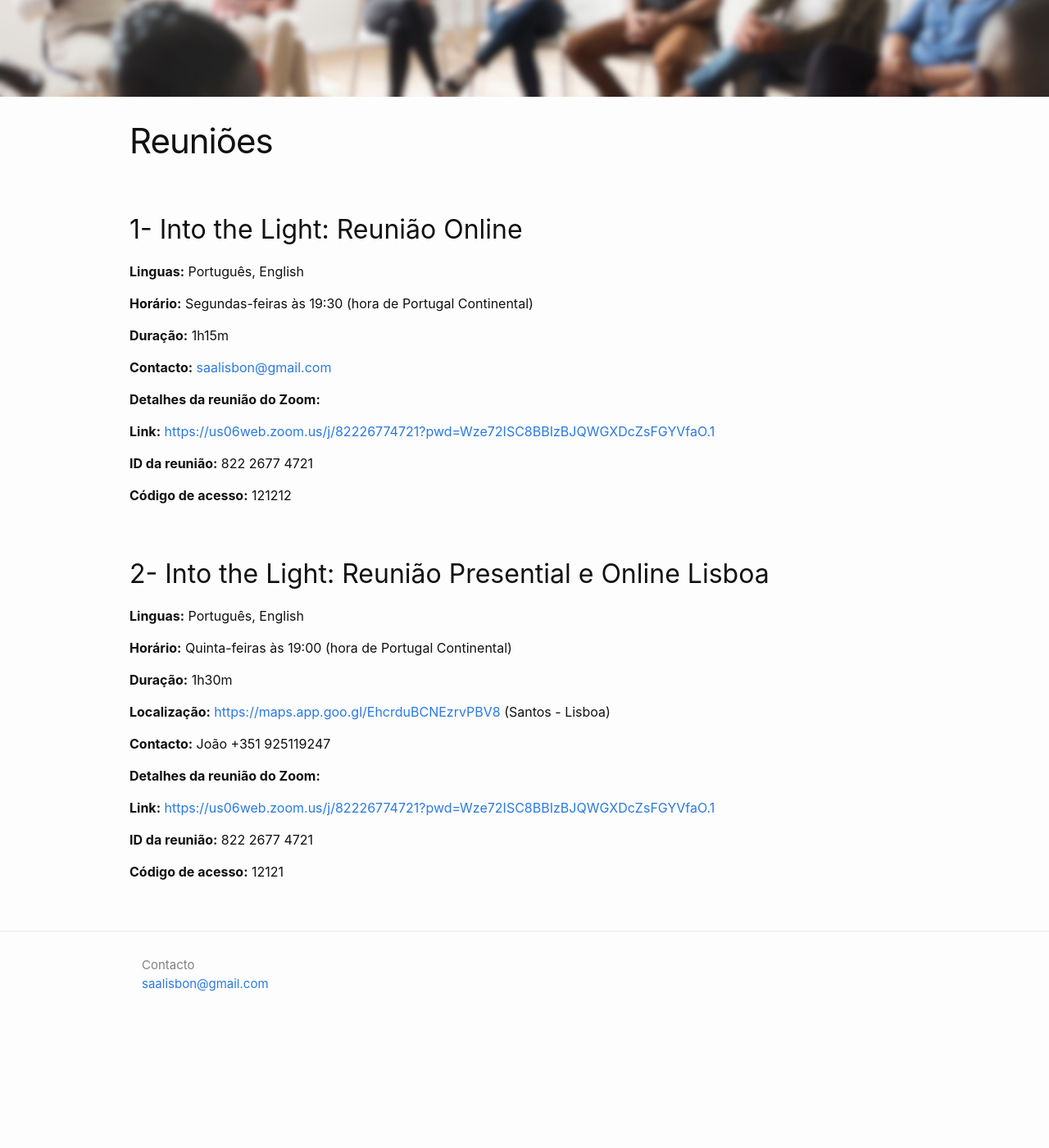
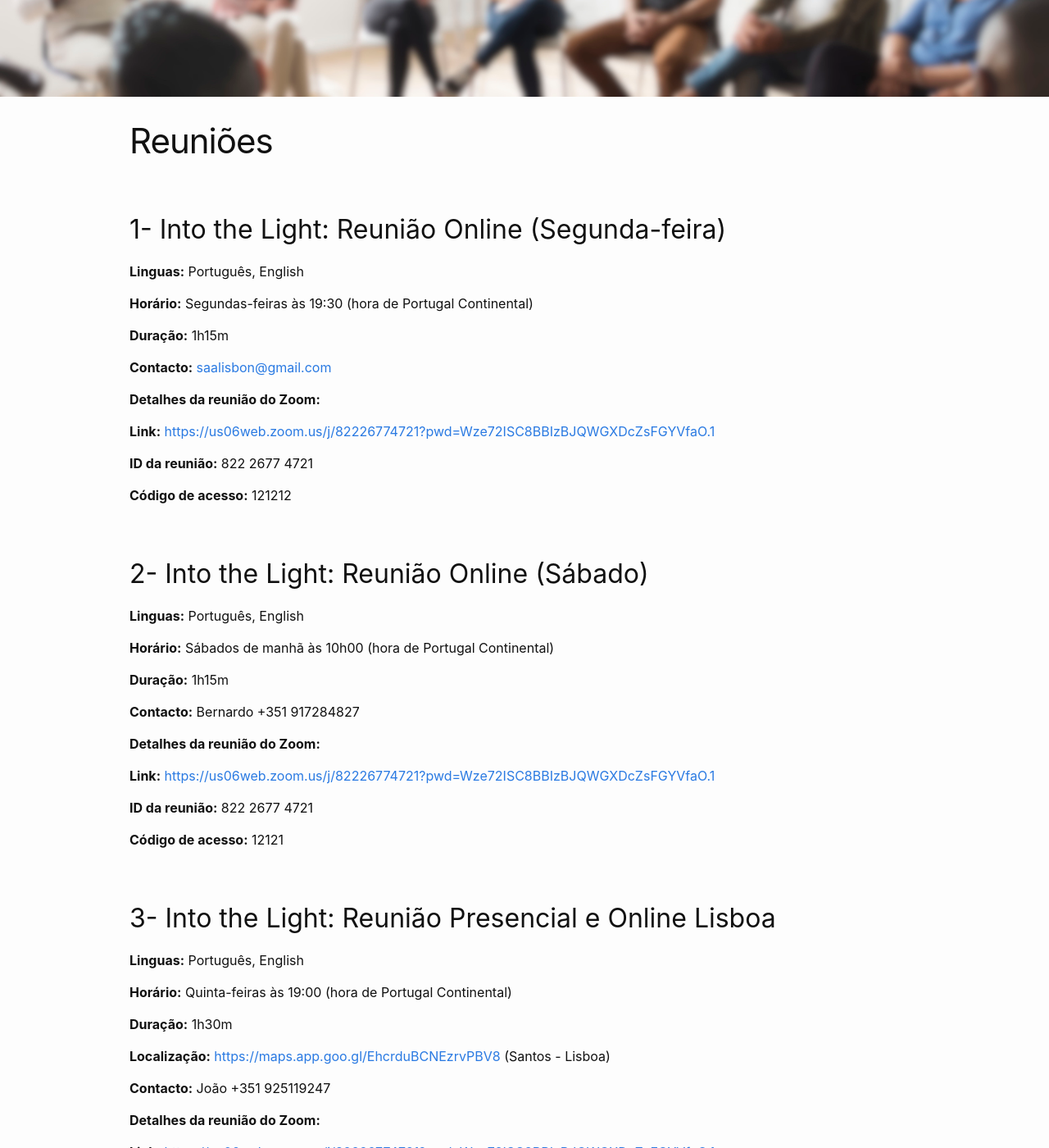
Before and after one commit to asaportugal/asaportugal.github.io, a Jekyll site: the page built from m4_reunioes.md, in a window 1280 px wide and 1400 px high, scrolled down 316 px. Shown: the whole window at 82% size. Built offline with Jekyll 4.4.1, drawn with Linux system fonts in a browser that asks for light colours; before the commit the page ends 1587 px from its top, so only the background shows below that.

Commit message:
new online meeting

```diff
--- a/m4_reunioes.md
+++ b/m4_reunioes.md
@@ -8,7 +8,7 @@ lang: pt
 banner: 'assets/meeting.jpg'
 ---
 
-## 1- Into the Light: Reunião Online
+## 1- Into the Light: Reunião Online (Segunda-feira)
 
 **Linguas:** Português, English
 
@@ -26,9 +26,25 @@ banner: 'assets/meeting.jpg'
 
 **Código de acesso:** 121212
 
+## 2- Into the Light: Reunião Online (Sábado)
 
+**Linguas:** Português, English
 
-## 2- Into the Light: Reunião Presential e Online Lisboa
+**Horário:** Sábados de manhã às 10h00 (hora de Portugal Continental)
+
+**Duração:** 1h15m
+
+**Contacto:** Bernardo +351 917284827
+
+**Detalhes da reunião do Zoom:**
+
+**Link:** <https://us06web.zoom.us/j/82226774721?pwd=Wze72ISC8BBIzBJQWGXDcZsFGYVfaO.1>
+
+**ID da reunião:** 822 2677 4721
+
+**Código de acesso:** 12121
+
+## 3- Into the Light: Reunião Presencial e Online Lisboa
 
 **Linguas:** Português, English
 
```
Also changed, not shown: m4_meetings.md (+18 -2 lines).
